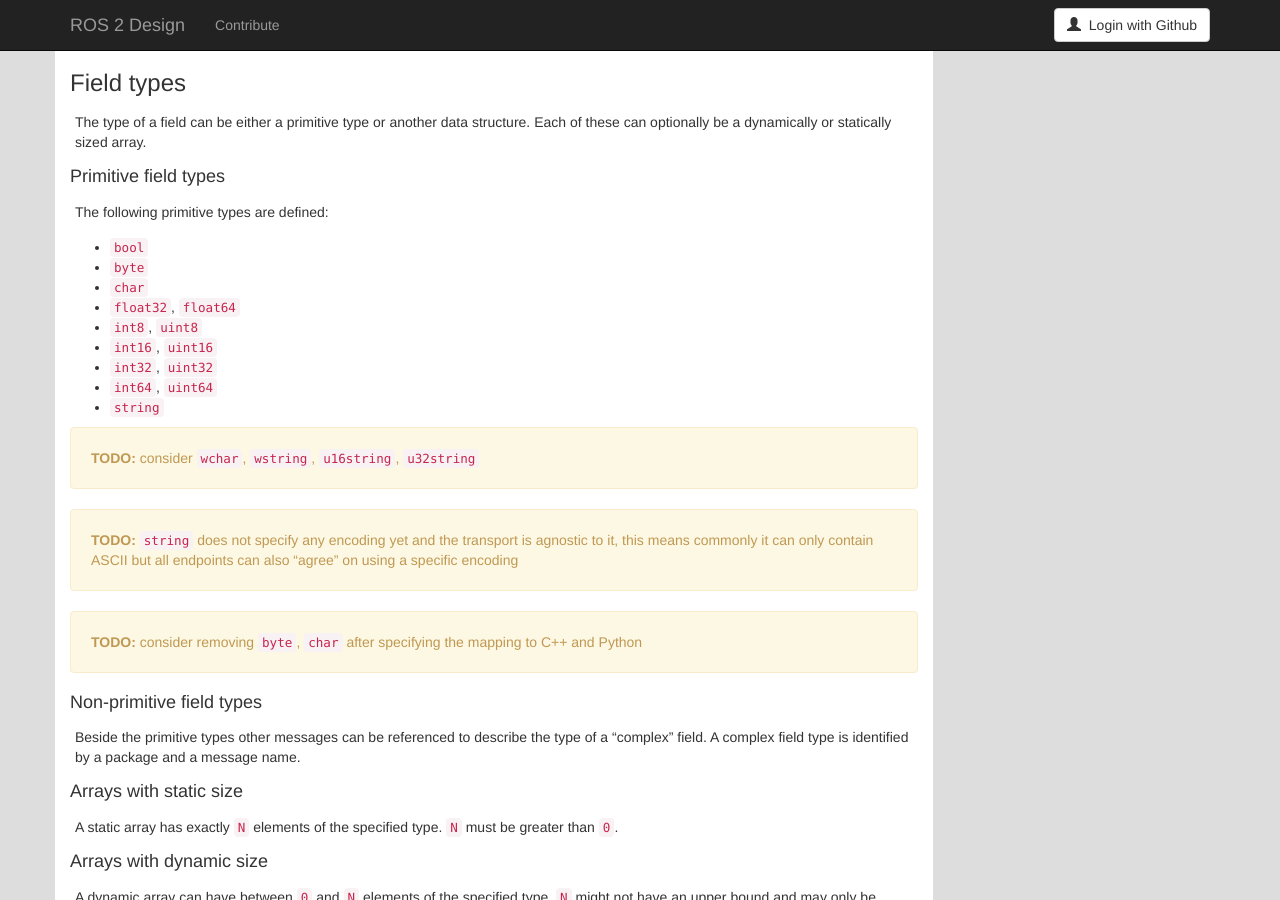
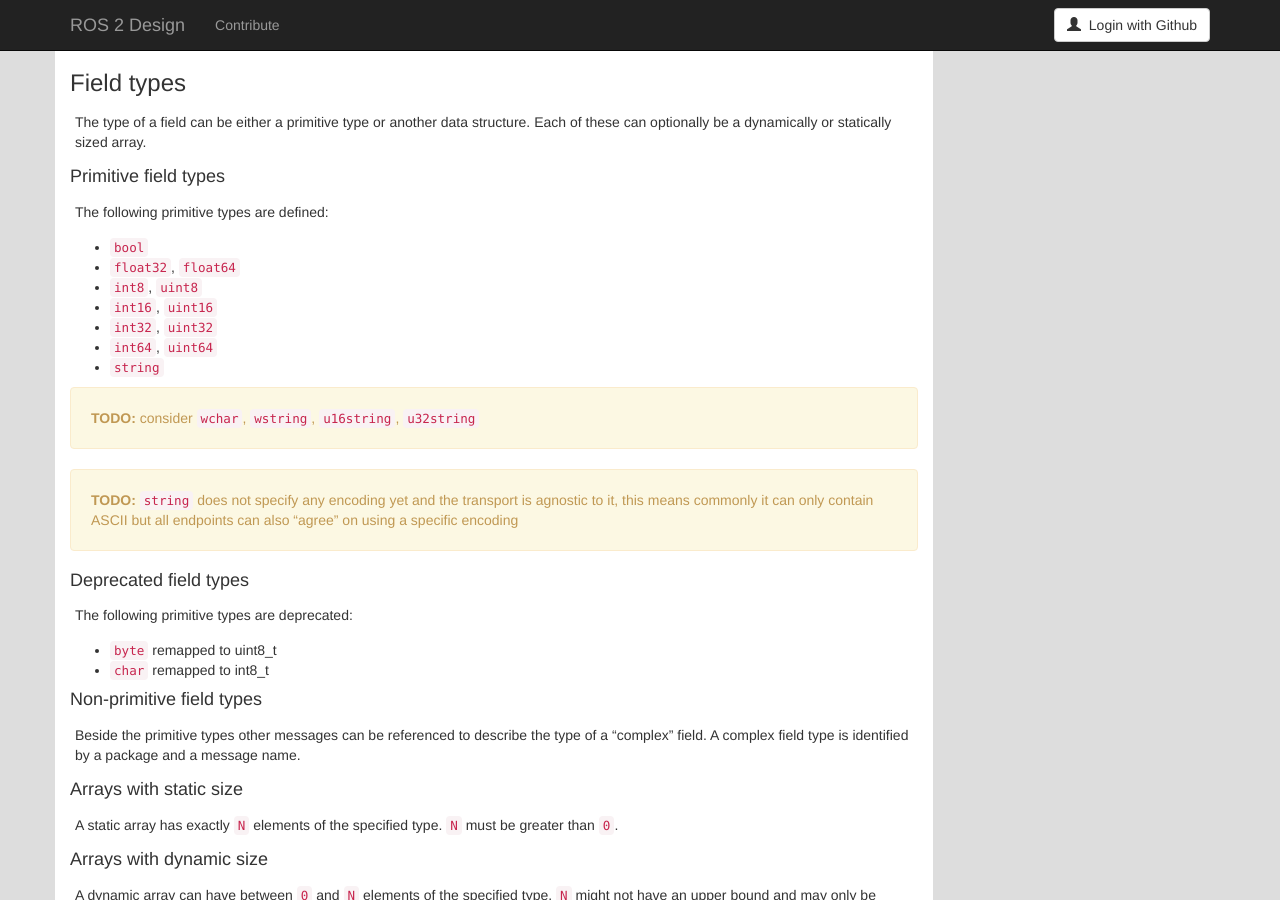
Before and after one commit to ros2/design, a Jekyll site: the page built from articles/110_interface_definition.md, in a window 1280 px wide and 900 px high, scrolled down 606 px. Built offline with Jekyll 4.4.1, drawn with Linux system fonts in a browser that asks for light colours; nearby versions of some CDN libraries; some of the changed text lies outside the part shown.

Commit message:
remap char and byte to int8_t and uint8_t

```diff
--- a/articles/110_interface_definition.md
+++ b/articles/110_interface_definition.md
@@ -54,8 +54,6 @@ Each of these can optionally be a dynamically or statically sized array.
 The following primitive types are defined:
 
 - `bool`
-- `byte`
-- `char`
 - `float32`, `float64`
 - `int8`, `uint8`
 - `int16`, `uint16`
@@ -71,9 +69,12 @@ The following primitive types are defined:
   <b>TODO:</b> <code>string</code> does not specify any encoding yet and the transport is agnostic to it, this means commonly it can only contain ASCII but all endpoints can also "agree" on using a specific encoding
 </div>
 
-<div class="alert alert-warning" markdown="1">
-  <b>TODO:</b> consider removing <code>byte</code>, <code>char</code> after specifying the mapping to C++ and Python
-</div>
+#### Deprecated field types
+
+The following primitive types are deprecated:
+
+- `byte` remapped to uint8_t
+- `char` remapped to int8_t
 
 #### Non-primitive field types
 
@@ -186,14 +187,6 @@ Depending on the type the following values are valid:
   - `true`, `1`
   - `false`, `0`
 
-- `byte`:
-
-  - an unsigned integer value in the following interval `[0, 255]`
-
-- `char`:
-
-  - an integer value in the following interval `[-128, 127]`
-
 - `float32` and `float64`:
 
   - a decimal number using a dot (`.`) as the separator between the integer-part and fractional-part.
```
Also changed, not shown: articles/111_mapping_dds_types.md (+1 -1 lines), articles/112_generated_interfaces_cpp.md (+1 -1 lines), articles/114_generated_interfaces_python.md (+2 -2 lines).
